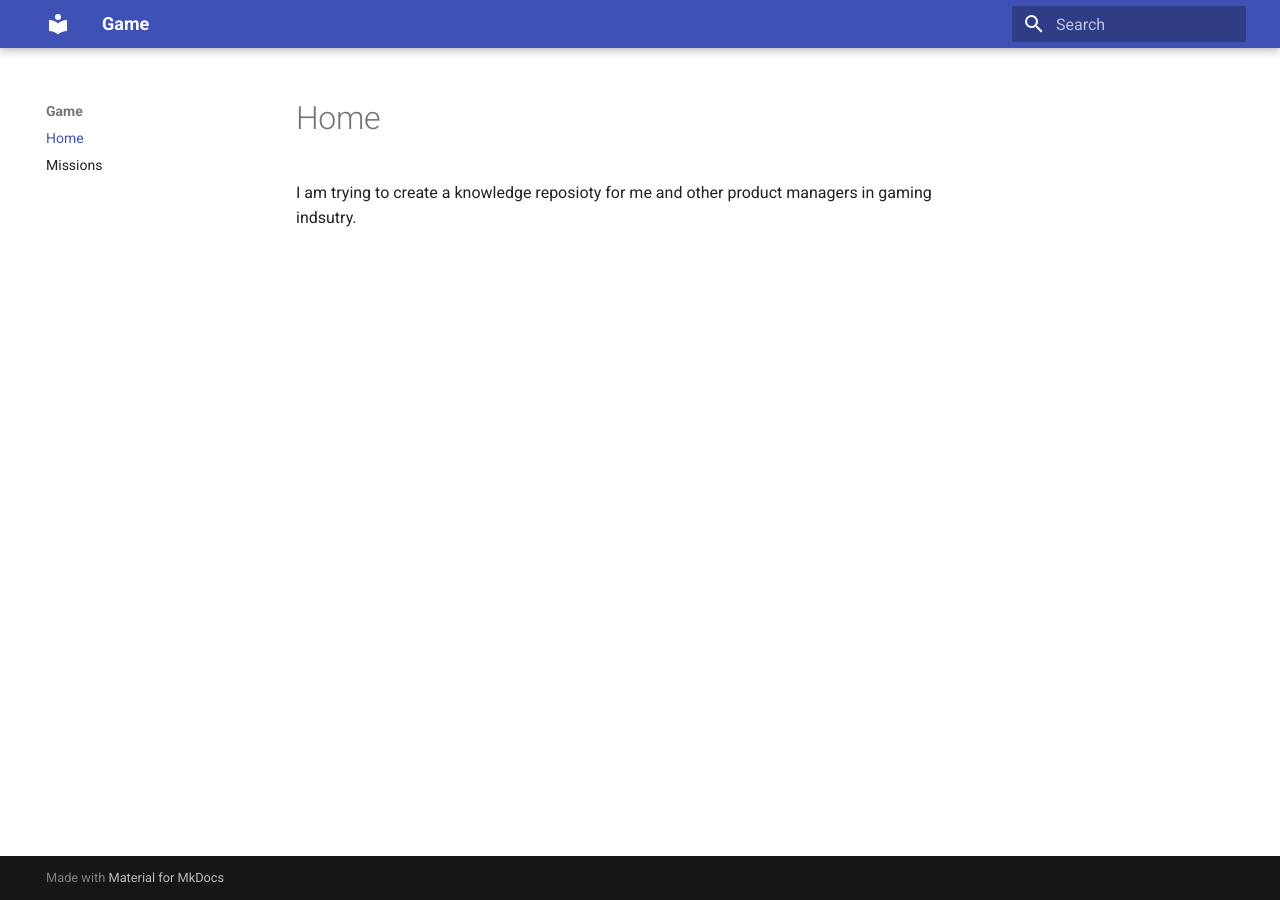
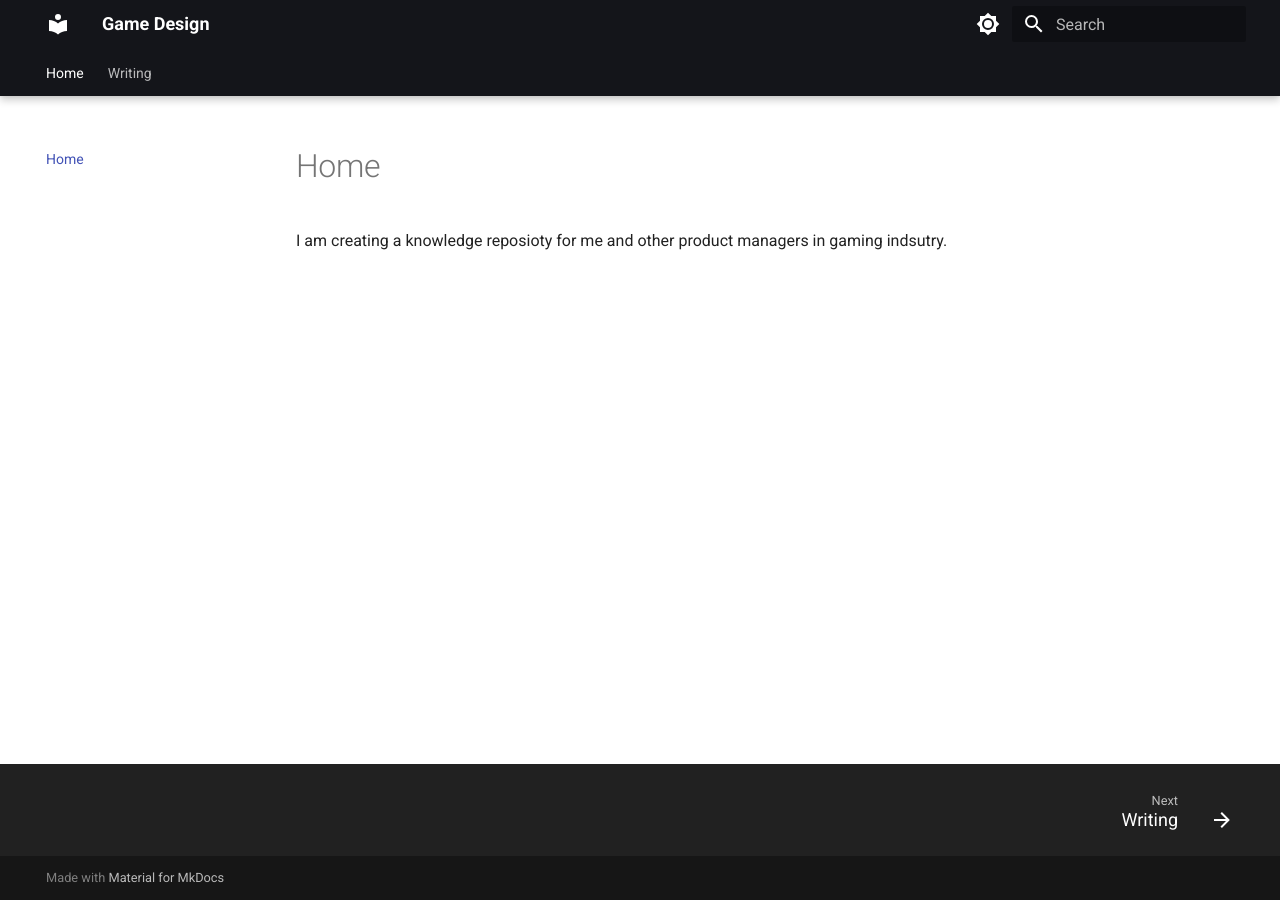
Before and after one commit to rohitgupta61/gogo, an MkDocs documentation site: the page built from docs/index.md, in a window 1280 px wide. Built offline with MkDocs 1.6.1 and Material for MkDocs 9.7.7, drawn with Linux system fonts in a browser that asks for light colours.

Commit message:
commit 2

```diff
--- a/docs/index.md
+++ b/docs/index.md
@@ -1 +1 @@
-I am trying to create a knowledge reposioty for me and other product managers in gaming indsutry.
+I am creating a knowledge reposioty for me and other product managers in gaming indsutry.
--- /dev/null
+++ b/docs/writing/Posts/Index.md
@@ -0,0 +1,3 @@
+# Writing
+
+- [Missions and Daily Quests](./Missions.md)
--- a/mkdocs.yml
+++ b/mkdocs.yml
@@ -1,3 +1,73 @@
-site_name: Game
+site_name: Game Design
+site_author: Rohit Gupta
 theme:
   name: material
+  icon:
+    repo: fontawesome/brands/github
+    edit: material/pencil
+    view: material/eye
+    theme:
+    admonition:
+      note: octicons/tag-16
+      abstract: octicons/checklist-16
+      info: octicons/info-16
+      tip: octicons/squirrel-16
+      success: octicons/check-16
+      question: octicons/question-16
+      warning: octicons/alert-16
+      failure: octicons/x-circle-16
+      danger: octicons/zap-16
+      bug: octicons/bug-16
+      example: octicons/beaker-16
+      quote: octicons/quote-16
+  features:
+    - announce.dismiss
+    - content.action.edit
+    - content.action.view
+    - content.code.annotate
+    - content.code.copy
+    - content.code.select
+    - content.tabs.link
+    - content.tooltips
+    - header.autohide
+    - navigation.expand
+    - navigation.footer
+    - navigation.indexes
+    - navigation.instant
+    - navigation.instant.prefetch
+    - navigation.instant.progress
+    - navigation.prune
+    - navigation.sections
+    - navigation.tabs
+    - navigation.tabs.sticky
+    - navigation.top
+    - navigation.tracking
+    - search.highlight
+    - search.share
+    - search.suggest
+    - toc.follow
+  palette:
+      - scheme: default
+        primary: black
+        accent: indigo
+        toggle:
+          icon: material/brightness-7
+          name: Switch to dark mode
+      - scheme: slate
+        primary: black
+        accent: indigo
+        toggle:
+          icon: material/brightness-4
+          name: Switch to light mode
+  font:
+    text: Roboto
+    code: Roboto Mono
+# Extensions
+markdown_extensions:
+  - abbr
+  - admonition
+  - pymdownx.details
+  - attr_list
+  - def_list
+  - footnotes
+  - md_in_html
```
Also changed, not shown: docs/writing/Posts/Missions.md (renamed from docs/Missions.md), docs/writing/Posts/img/mission.png (renamed from docs/img/mission.png).
